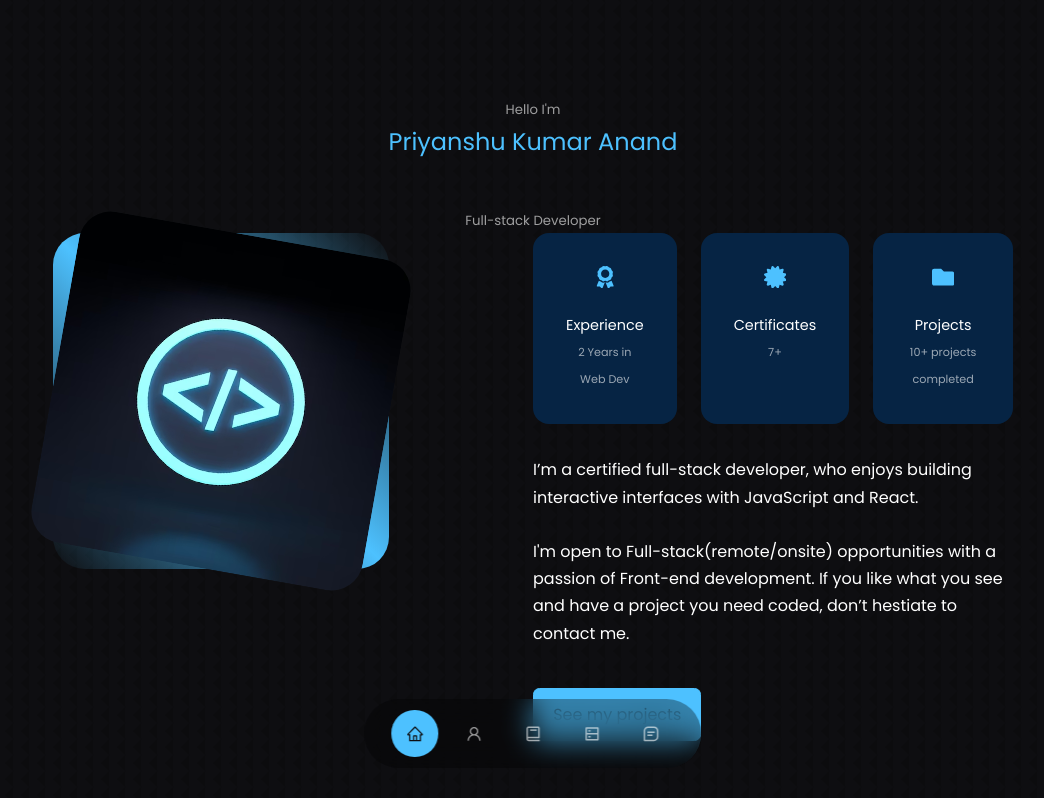
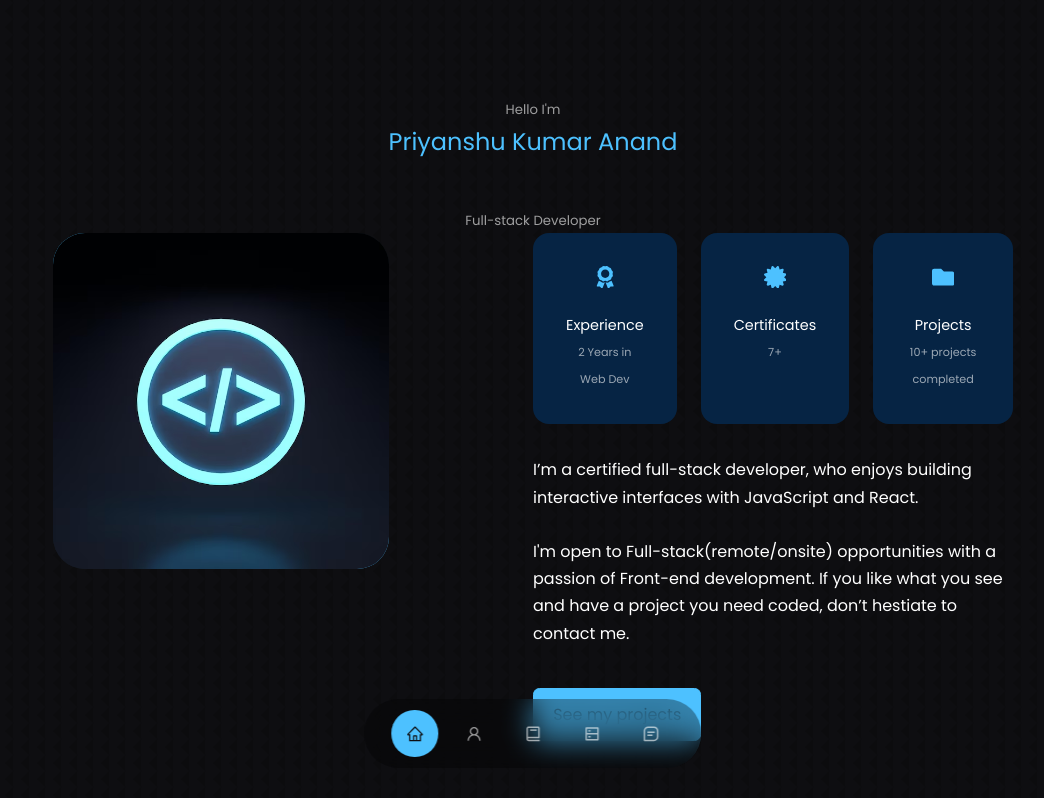
Before and after one commit to Priyanshukumaranand/Portfolio, a React (Create React App) app: page / in a window 1280 px wide. In both pictures the pointer is over the element 328 px from the left and 1229 px from the top of the page. Shown: the part 829-1627 px from the top of the page, without its empty margins (107-1151 px from the left). Built offline with nearby package versions, Linux system fonts and the light colour scheme; the HTML template or start-up script is replaced by a standard one.

Commit message:
optimizing

```diff
--- a/src/components/about/about.css
+++ b/src/components/about/about.css
@@ -20,7 +20,7 @@
   transition: var(--transition);
 }
 
-.about_me-image:hower {
+.about_me-image:hover {
   transform: rotate(0);
 }
 
```
